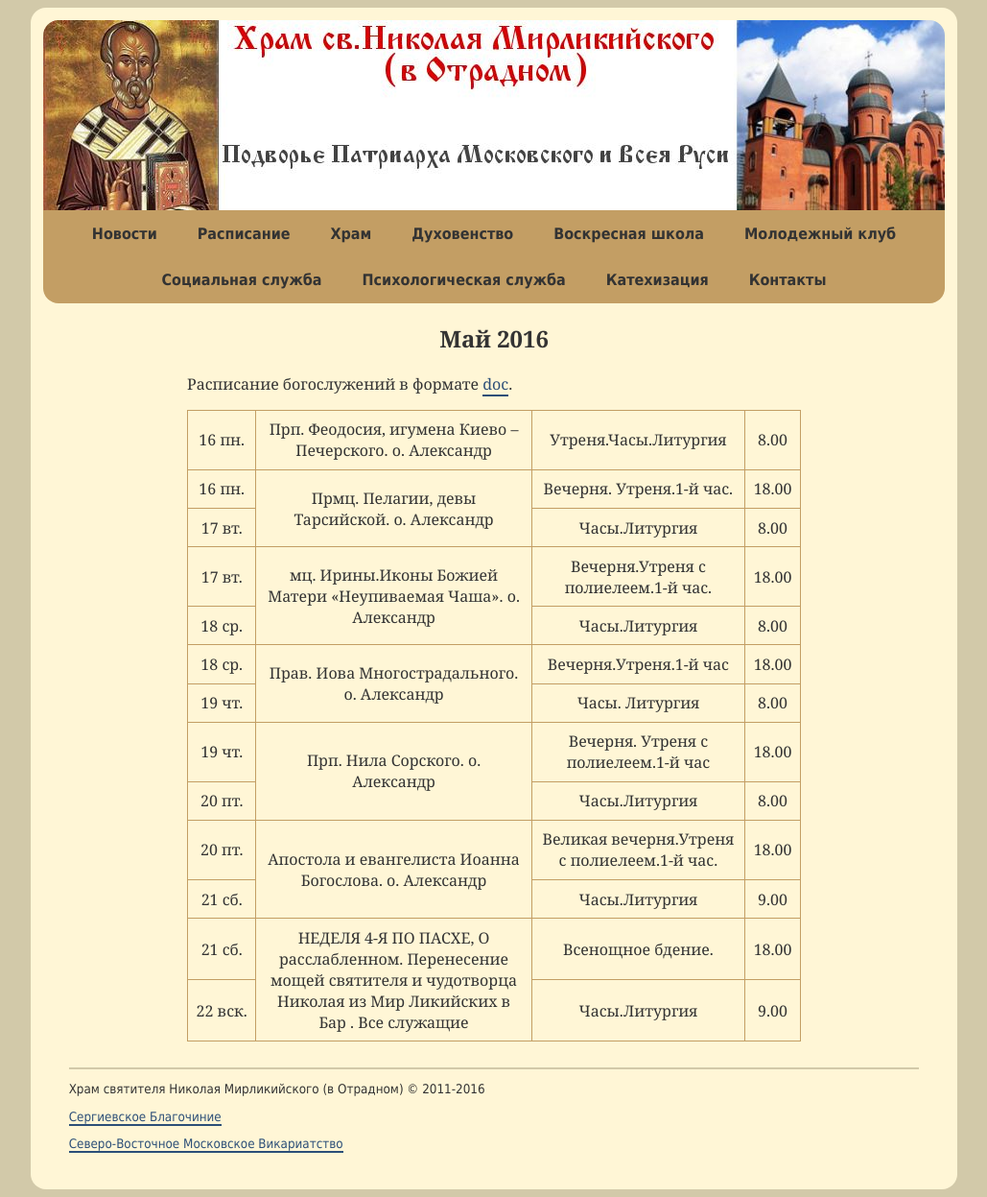
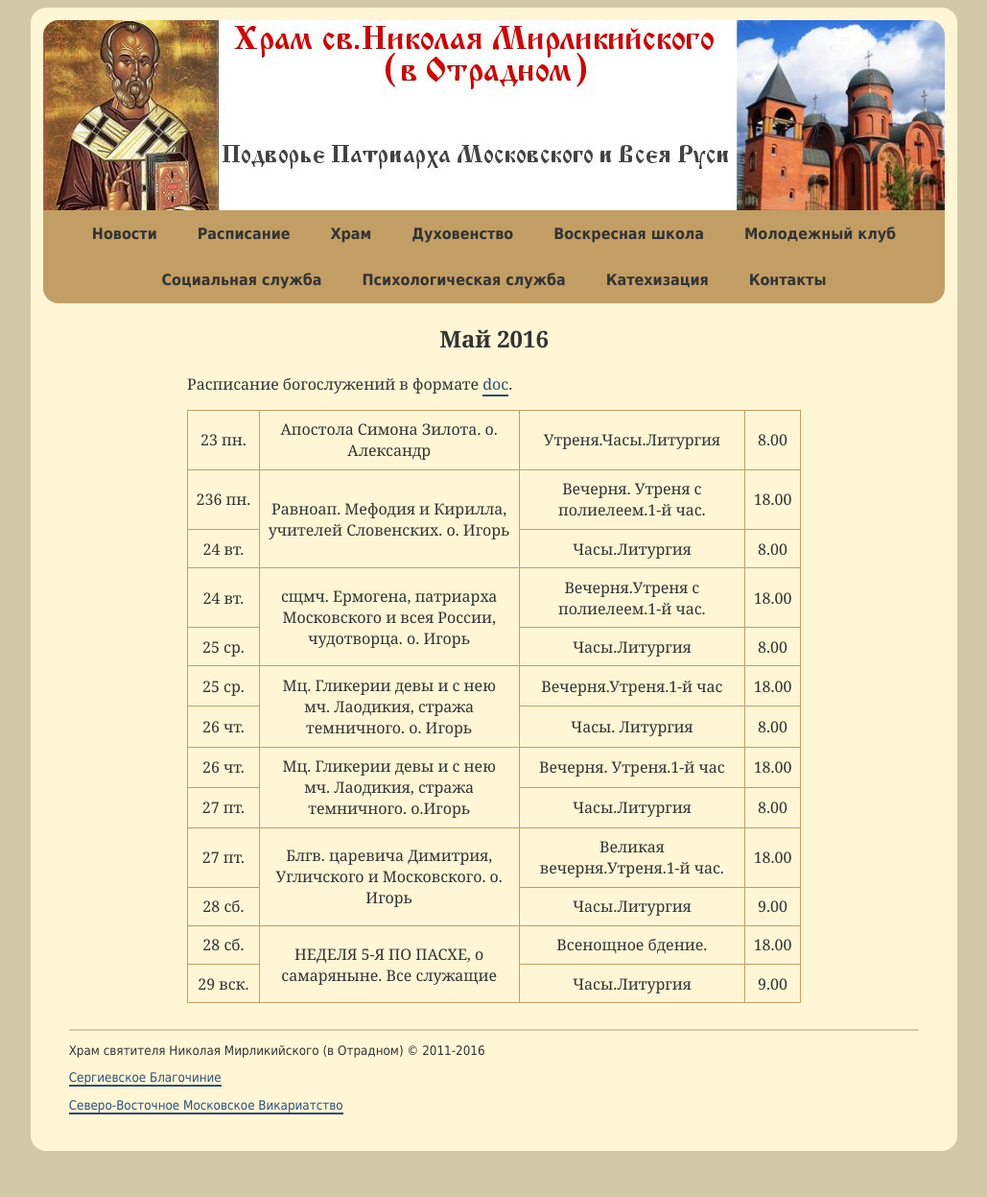
Before and after one commit to hramotradnoe/hramotradnoe.github.io, a Jekyll site: the page built from schedule/index.html, in a window 1280 px wide. Shown: the whole page at 96% size, without its empty margins (125-1154 px from the left). Built offline with Jekyll 4.4.1, drawn with Linux system fonts in a browser that asks for light colours; after the commit the page ends 1207 px from its top, so only the background shows below that.

Commit message:
Update schedule.yml

```diff
--- a/_data/schedule.yml
+++ b/_data/schedule.yml
@@ -1,57 +1,56 @@
 period: Май 2016
 link: "https://docs.google.com/document/d/1NczJDhuGR3n7_D82GvpvFZWMSCdoUYXvF8RaEEH-3HI/edit"
 timetable:
- - description : "Прп. Феодосия, игумена Киево – Печерского. о. Александр"
+ - description : "Апостола Симона Зилота. о. Александр"
    services    :
-      - day   : 16&nbsp;пн.
+      - day   : 23&nbsp;пн.
         time  : '8.00'
         title : "Утреня.Часы.Литургия"
- - description : "Прмц. Пелагии, девы Тарсийской. о. Александр"
+ - description : "Равноап. Мефодия и Кирилла, учителей Словенских. о. Игорь"
    services    :
-      - day   : 16&nbsp;пн.
+      - day   : 236&nbsp;пн.
         time  : '18.00'
-        title : "Вечерня. Утреня.1-й час."
-      - day   : 17&nbsp;вт.
+        title : "Вечерня. Утреня с полиелеем.1-й час."
+      - day   : 24&nbsp;вт.
         time  : '8.00'
         title : "Часы.Литургия"
- - description : "мц. Ирины.Иконы Божией Матери «Неупиваемая Чаша». о. Александр"
+ - description : "сщмч. Ермогена, патриарха Московского и всея России, чудотворца. о. Игорь"
    services    :
-      - day   : 17&nbsp;вт.
+      - day   : 24&nbsp;вт.
         time  : '18.00'
         title : "Вечерня.Утреня с полиелеем.1-й час."
-      - day   : 18&nbsp;ср.
+      - day   : 25&nbsp;ср.
         time  : '8.00'
         title : "Часы.Литургия"
- - description : "Прав. Иова Многострадального. о. Александр "
+ - description : "Мц. Гликерии девы и с нею мч. Лаодикия, стража темничного. о. Игорь "
    services    :
-      - day   : 18&nbsp;ср.
+      - day   : 25&nbsp;ср.
         time  : '18.00'
         title : "Вечерня.Утреня.1-й час"
-      - day   : 19&nbsp;чт.
+      - day   : 26&nbsp;чт.
         time  : '8.00'
         title : "Часы. Литургия"
- - description : "Прп. Нила Сорского. о. Александр"
+ - description : "Мц. Гликерии девы и с нею мч. Лаодикия, стража темничного. о.Игорь"
    services    :
-      - day   : 19&nbsp;чт.
+      - day   : 26&nbsp;чт.
         time  : '18.00'
-        title : "Вечерня. Утреня с полиелеем.1-й час"
-      - day   : 20&nbsp;пт.
+        title : "Вечерня. Утреня.1-й час"
+      - day   : 27&nbsp;пт.
         time  : '8.00'
         title : "Часы.Литургия"
- - description : "Апостола и евангелиста Иоанна Богослова. о. Александр"
+ - description : "Блгв. царевича Димитрия, Угличского и Московского. о. Игорь"
    services    :
-      - day   : 20&nbsp;пт.
+      - day   : 27&nbsp;пт.
         time  : '18.00'
-        title : "Великая вечерня.Утреня с полиелеем.1-й час."
-      - day   : 21&nbsp;сб.
+        title : "Великая вечерня.Утреня.1-й час."
+      - day   : 28&nbsp;сб.
         time  : '9.00'
         title : "Часы.Литургия"
- - description : "НЕДЕЛЯ 4-Я ПО ПАСХЕ, О расслабленном. Перенесение мощей святителя и чудотворца Николая из Мир Ликийских в Бар
-. Все служащие"
+ - description : "НЕДЕЛЯ 5-Я ПО ПАСХЕ, о самаряныне. Все служащие"
    services    :
-      - day   : 21&nbsp;сб.
+      - day   : 28&nbsp;сб.
         time  : '18.00'
         title : "Всенощное бдение."
-      - day   : 22&nbsp;вск.
+      - day   : 29&nbsp;вск.
         time  : '9.00'
         title : "Часы.Литургия"
```
